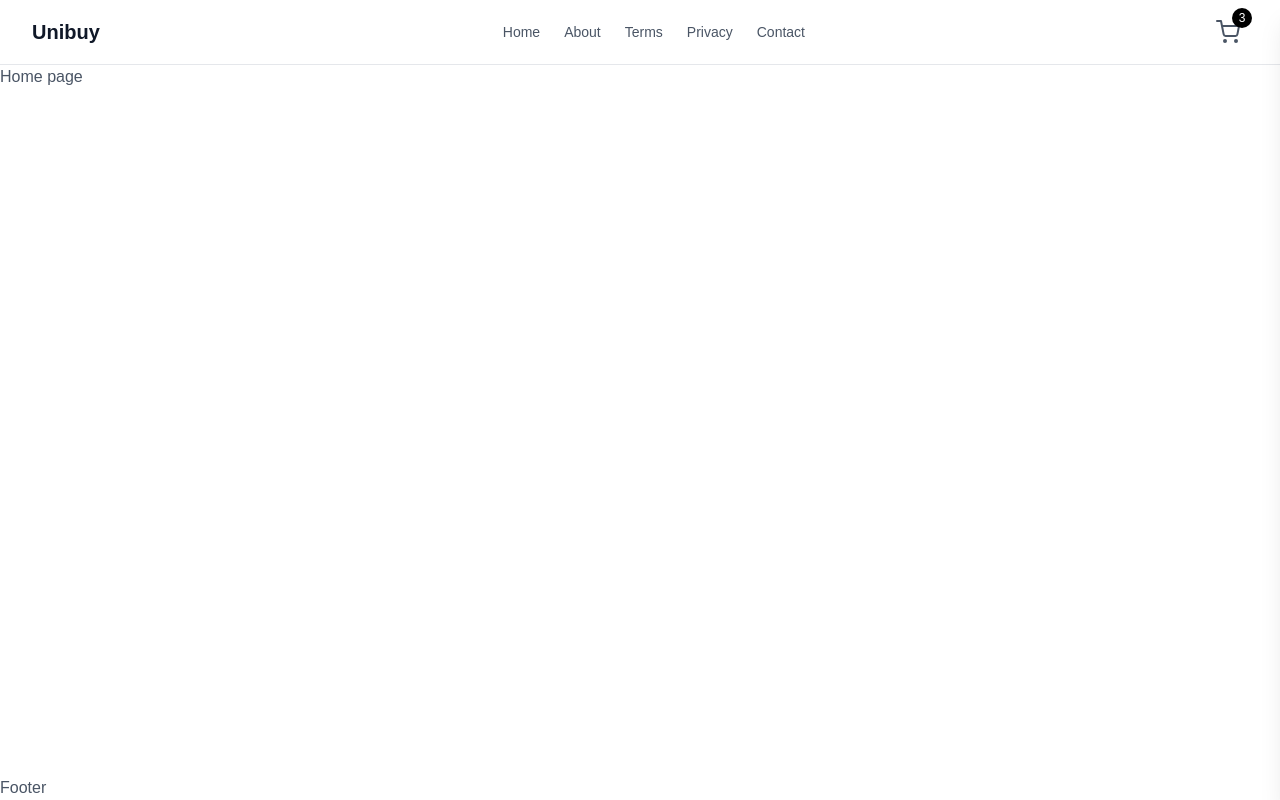
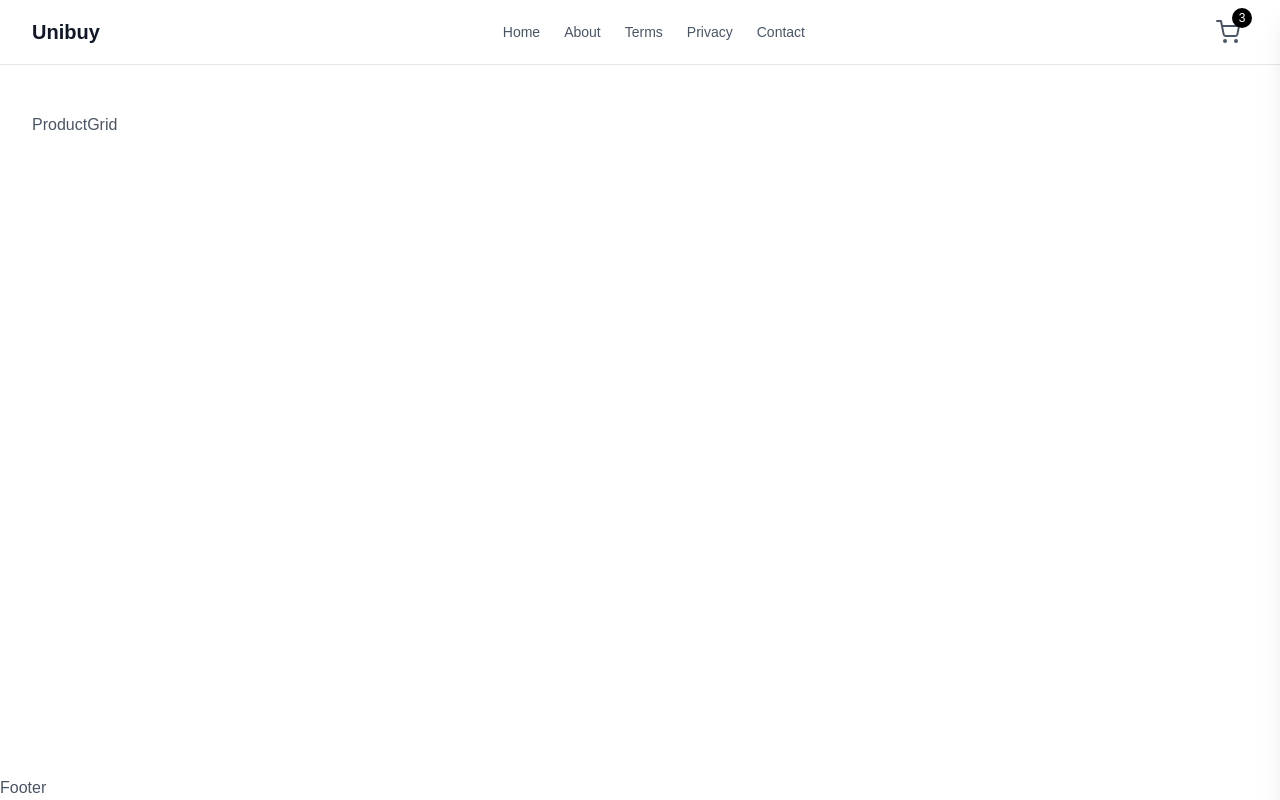
Before and after one commit to bri4nh0/e-commerce, a Next.js app: page / in a window 1280 px wide. Built offline with nearby package versions, Linux system fonts and the light colour scheme.

Commit message:
Defined product grid

```diff
--- a/src/app/page.tsx
+++ b/src/app/page.tsx
@@ -1,7 +1,43 @@
-const Home = async() => {
+import ProductGrid from "@/components/ProductGrid";
+import {products} from "@/data/products"
+import { Suspense } from "react";
+
+interface HomeProps {
+  searchParams: Promise<{category?: string}>
+}
+
+const Home = async({searchParams}: HomeProps) => {
+  const params = await searchParams;
+  const category = params?.category || 'all';
+
   return (
-    <div>Home page</div>
+    <div className="max-w-7xl mx-auto px-4 py-12 sm:px-6 lg:px-8">
+      <Suspense fallback={<ProductGridFallback />}>
+        <ProductGrid products={products} initialCategory={category}/>
+      </Suspense>
+    </div>
   )
 }
 
 export default Home
+
+function ProductGridFallback() {
+  return (
+    <div>
+      <div className="mb-8 flex flex-wrap gap-4 border-b border-gray-200 pb-4">
+        <div className="h-6 w-16 animate-pulse rounded bg-gray-200"></div>
+        <div className="h-6 w-20 animate-pulse rounded bg-gray-200"></div>
+        <div className="h-6 w-24 animate-pulse rounded bg-gray-200"></div>
+      </div>
+      <div className="grid grid-cols-1 gap-8 sm:grid-cols-2 lg:grid-cols-3 xl:grid-cols-4">
+        {[...Array(8)].map((_, i) => (
+          <div key={i} className="animate-pulse">
+            <div className="aspect-square w-full rounded-lg bg-gray-200"></div>
+            <div className="mt-4 h-4 w-3/4 rounded bg-gray-200"></div>
+            <div className="mt-2 h-4 w-1/2 rounded bg-gray-200"></div>
+          </div>
+        ))}
+      </div>
+    </div>
+  );
+}
--- /dev/null
+++ b/src/components/ProductGrid.tsx
@@ -0,0 +1,15 @@
+import React from 'react'
+import { Product } from '@/types/product'
+
+interface ProductGridProps {
+    products: Product[];
+    initialCategory?: string;
+}
+
+const ProductGrid = ({products, initialCategory = 'all'}: ProductGridProps) => {
+  return (
+    <div>ProductGrid</div>
+  )
+}
+
+export default ProductGrid
```
